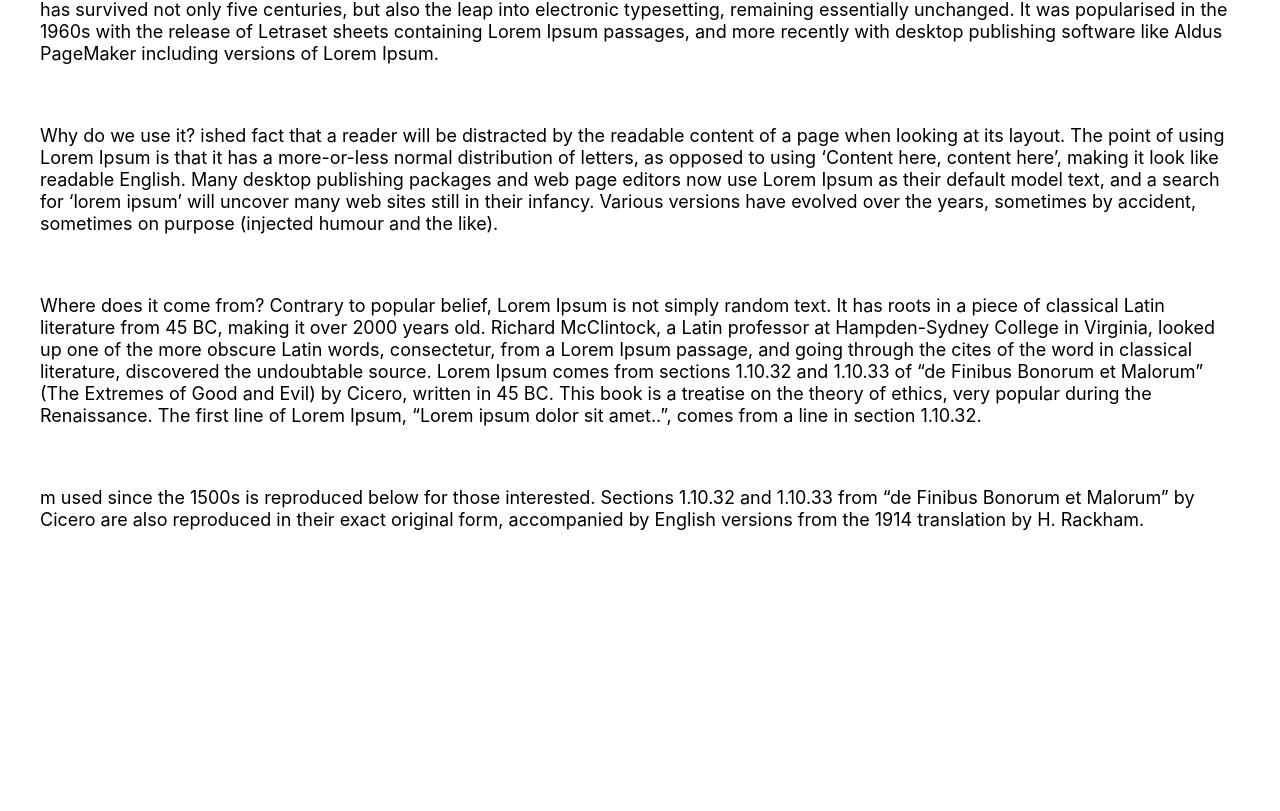
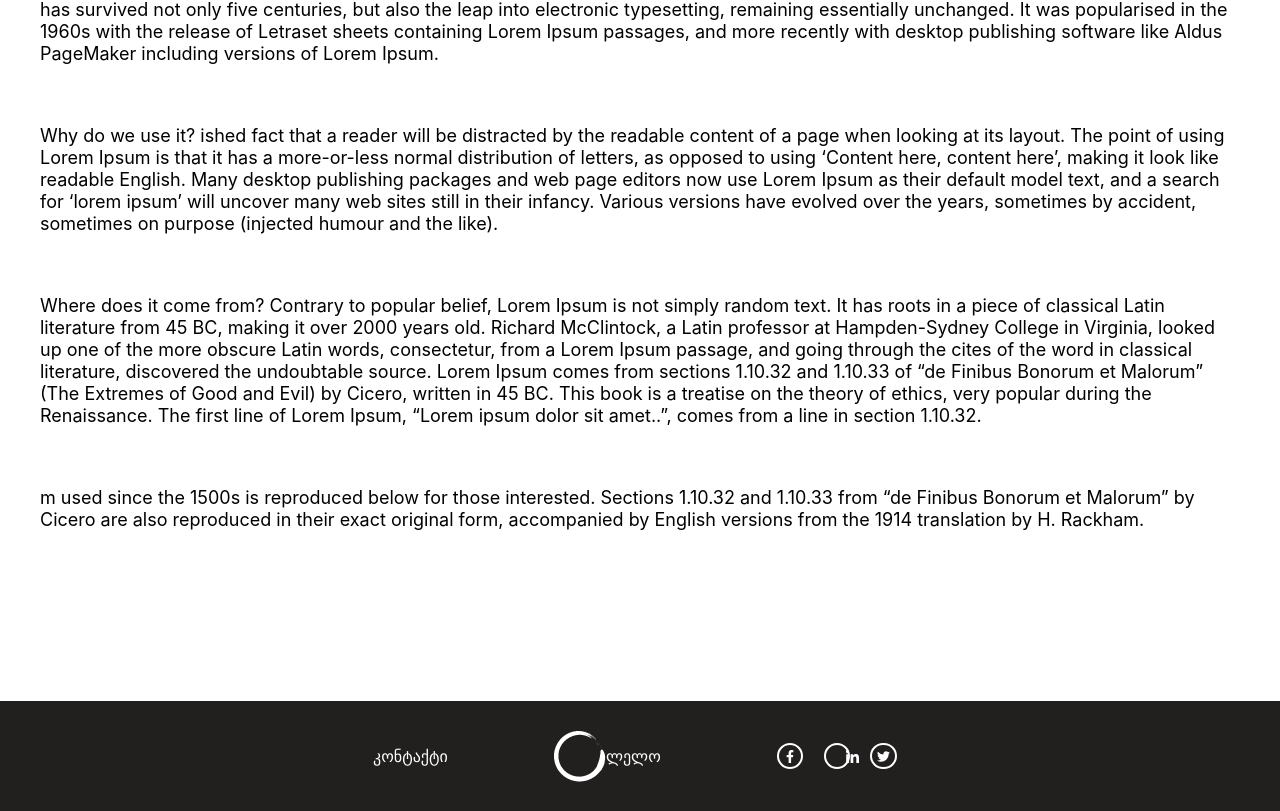
Before and after one commit to Demetrusa/lelo-front-end, a React (Create React App) app: page / in a window 1280 px wide. Shown: the part 8437-9248 px from the top of the page. Before the commit the page ends 9028 px from the top, so only its background shows below. Built offline with nearby package versions, Linux system fonts and the light colour scheme.

Commit message:
add footer

```diff
--- a/src/components/innerNews/InnerNews.js
+++ b/src/components/innerNews/InnerNews.js
@@ -1,10 +1,7 @@
 import React from "react";
 import "./InnerNews.css"
-import colisseumimage from "../../images/Rectangle 305.svg"
-import dataPicker from "../../images/datapicker.svg"
 import Navigation from "../navigation/Navigation";
-import MainText from "../maintext/MainText";
-import mainTextImg from "../../images/Rectangle 155.svg";
+import Footer from '../../components/footer/Footer';
 
 
 const InnerNews = () => {
@@ -39,7 +36,7 @@ const InnerNews = () => {
                     </p>
                 </div>
             </div>
-
+        <Footer />
         </div>
     )
 }
```
